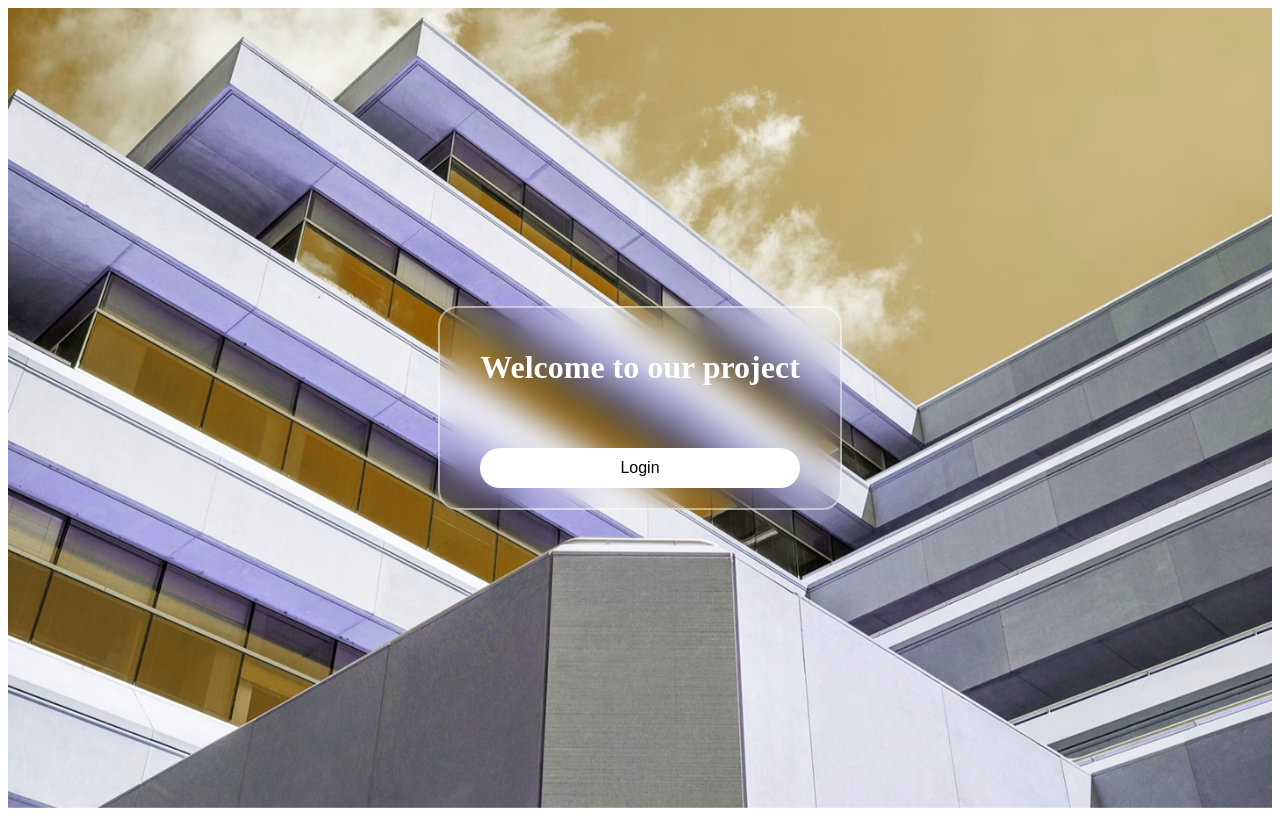
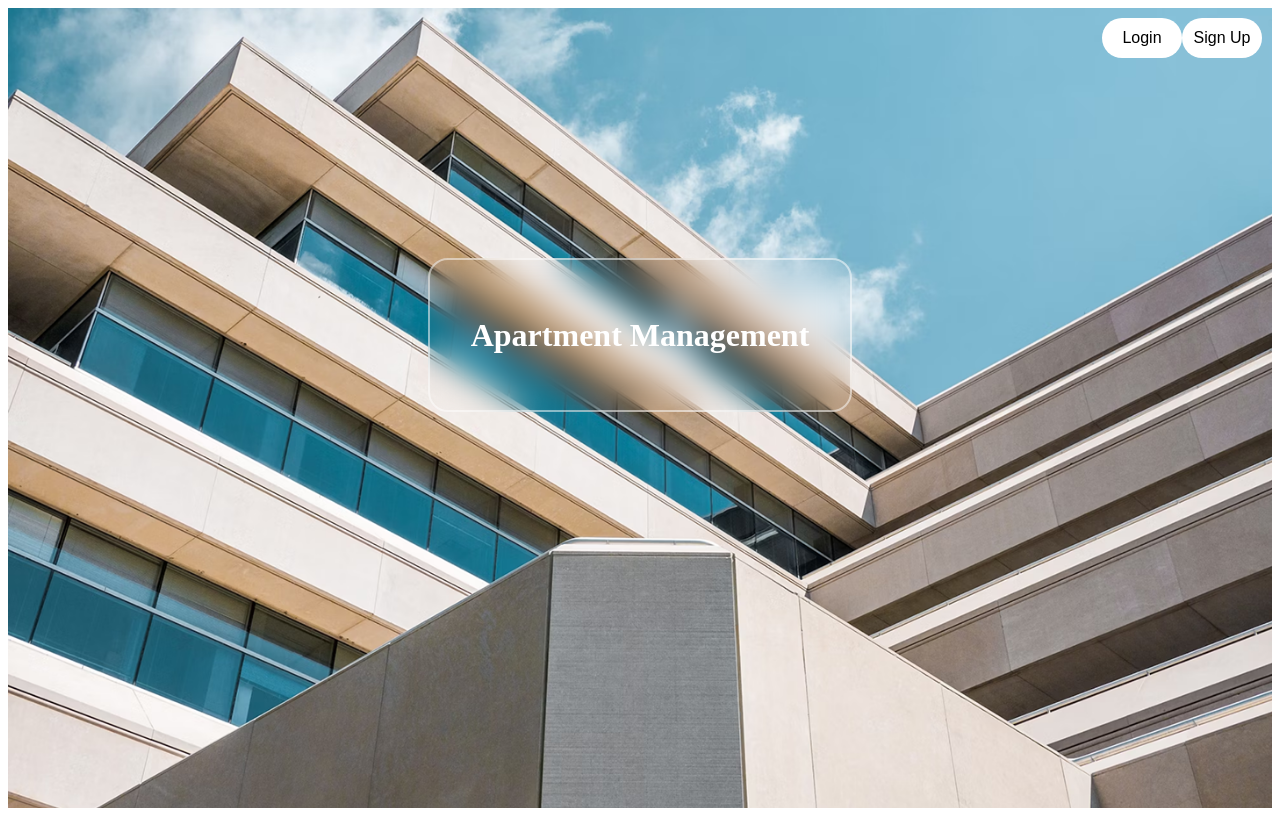
Before and after one commit to gathosan012/PE-2025, a React (Vite) app in the folder frontend/: page / in a window 1280 px wide. Built offline with nearby package versions, Linux system fonts and the light colour scheme.

Commit message:
update welcome

```diff
--- a/frontend/src/pages/Welcome.jsx
+++ b/frontend/src/pages/Welcome.jsx
@@ -8,8 +8,11 @@ const Welcome = () => {
     return (
         <div className="wrapper">
             <div className="login-box">
-                <h1>Welcome to our project</h1>
+                <button onClick={() => navigate('/register')}>Sign Up</button>
                 <button onClick={() => navigate('/login')}>Login</button>
+            </div>
+            <div className="title-box">
+                <h1>Apartment Management</h1>
             </div>
         </div>
     )
--- a/frontend/src/styling/welcome.scss
+++ b/frontend/src/styling/welcome.scss
@@ -1,24 +1,40 @@
 
 
 .wrapper {
-    display: flex;
-    justify-content: center;
-    align-items: center;
     min-height: 100vh;
+    position: relative;
     background-image: url("/img/background.png");
     background-size: cover;
     background-position: center;
-    animation: animateBg 5s linear infinite;
-@keyframes animateBg {
-    100% {
-        filter: hue-rotate(360deg);
-    }
-}
 
     .login-box{
-        position: relative;
-        width: 400px;
-        height: 200px;
+        overflow: hidden;
+        padding-top: 10px;
+        padding-right: 10px;
+        max-height: 100px;
+        button {
+            float: right;
+            width: 80px;
+            height: 40px;
+            background: #fff;
+            border: none;
+            outline: none;
+            border-radius: 40px;
+            cursor: pointer;
+            font-size: 1em;
+            color: #000;
+            font-weight: 500;
+        }
+        button:hover {
+            background-color: #8081ce;
+        }
+    }
+    .title-box{
+        margin-left: auto;
+        margin-right: auto;
+        margin-top: 200px;
+        width: 420px;
+        height: 150px;
         background: transparent;
         border: 2px solid rgba(255, 255, 255, .5);
         border-radius: 20px;
@@ -33,18 +49,7 @@
         text-align: center;
         }
 
-        button {
-            width: 100%;
-            height: 40px;
-            background: #fff;
-            border: none;
-            outline: none;
-            border-radius: 40px;
-            cursor: pointer;
-            font-size: 1em;
-            color: #000;
-            font-weight: 500;
-        }
+
     }
 
 }
```
